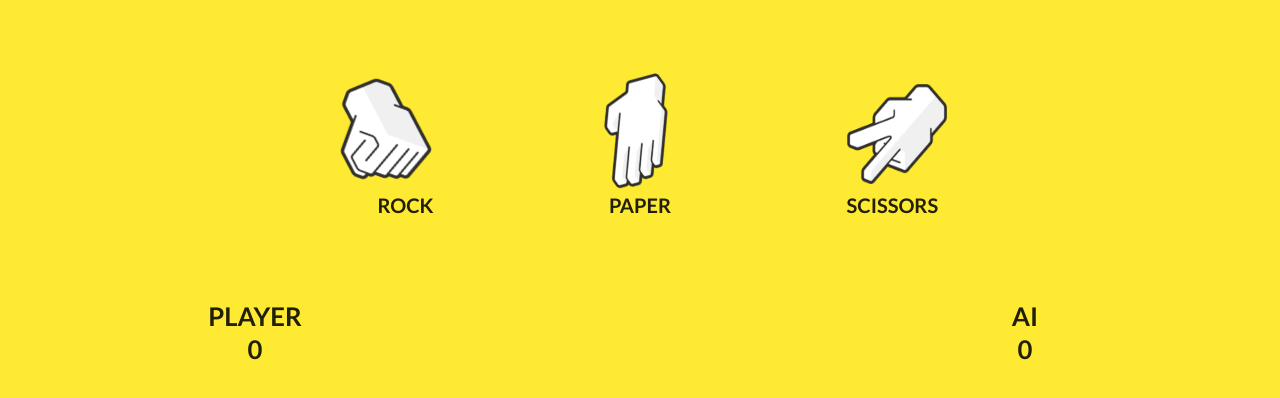
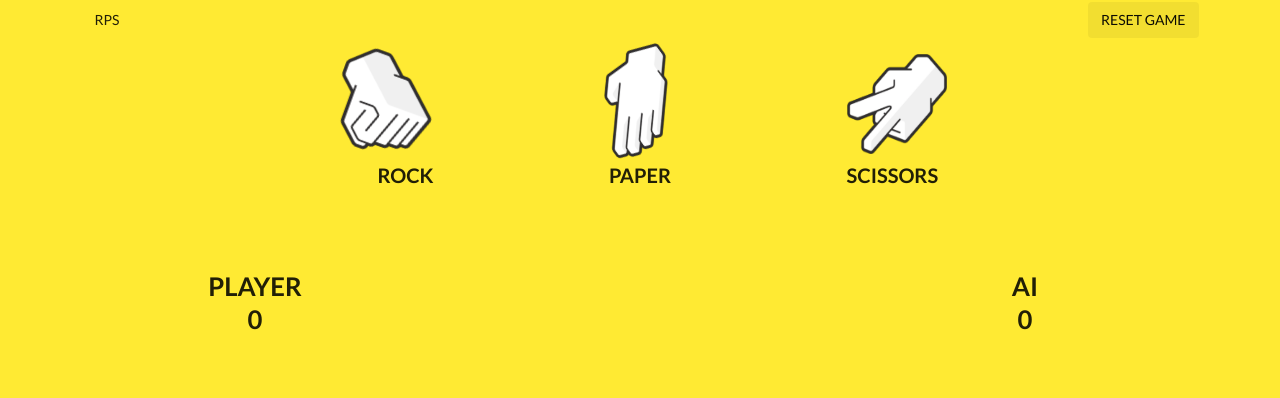
Before and after one commit to sundqvistjohan/rock-paper-scissors, a React (Create React App) app: page /rockpaperscissors in a window 1280 px wide. Shown: the top 398 px of the page. Built offline with nearby package versions, Linux system fonts and the light colour scheme.

Commit message:
Adds Header, move player selection to new Player component

```diff
--- a/package.json
+++ b/package.json
@@ -7,6 +7,7 @@
     "e2e_training_wheels": "^0.0.36",
     "react": "^16.12.0",
     "react-dom": "^16.12.0",
+    "react-router-dom": "^5.1.2",
     "react-scripts": "3.2.0"
   },
   "scripts": {
--- a/src/App.js
+++ b/src/App.js
@@ -1,9 +1,11 @@
 import React from 'react';
 import RockPaperScissors from "./RockPaperScissors"
+import Header from "./Header"
 
 function App() {
   return (
     <div className="App">
+      <Header />
       <RockPaperScissors />
     </div>
   );
--- /dev/null
+++ b/src/Header.jsx
@@ -0,0 +1,17 @@
+import React from "react"
+import { NavLink, Link } from "react-router-dom"
+
+const Header = () => {
+    return (
+        <nav className='ui secondary menu'>
+            <div className='ui container'>
+                <Link className="ui item" to ='/'>RPS</Link>
+                <div className="right menu">
+                    <NavLink id="reset" onClick={() => window.location.reload()} className="ui item" to='/'>RESET GAME</NavLink>
+                </div>
+            </div>
+        </nav>
+    )
+}
+
+export default Header
--- /dev/null
+++ b/src/Player.jsx
@@ -0,0 +1,27 @@
+import React, { Component } from "react"
+import rock from "./img/rock.png"
+import paper from "./img/paper.png"
+import scissors from "./img/scissors.png"
+
+class Player extends Component {
+    render() {
+        return (
+            <div className="row">
+                <div className="column right aligned" id="weapon">
+                    <img src={rock} class="weapon-image rock" onClick={() => this.props.choice('rock')} />
+                    <p>ROCK</p>
+                </div>
+                <div className="column" id="weapon">
+                    <img src={paper} class="weapon-image paper" onClick={() => this.props.choice('paper')} />
+                    <p>PAPER</p>
+                </div>
+                <div className="column left aligned" id="weapon">
+                    <img src={scissors} class="weapon-image" onClick={() => this.props.choice('scissors')} />
+                    <p>SCISSORS</p>
+                </div>
+            </div>
+        )
+    }
+}
+
+export default Player
--- a/src/RockPaperScissors.jsx
+++ b/src/RockPaperScissors.jsx
@@ -1,8 +1,6 @@
 import React, { Component } from "react";
 import GameRPS from "./GameRPS"
-import rock from "./img/rock.png"
-import paper from "./img/paper.png"
-import scissors from "./img/scissors.png"
+import Player from "./Player"
 
 class RockPaperScissors extends Component {
     constructor() {
@@ -63,20 +61,7 @@ class RockPaperScissors extends Component {
         return (
             <div class="ui main container">
                 <div className="ui three column grid">
-                    <div className="row">
-                        <div className="column right aligned" id="weapon">
-                            <img src={rock} class="weapon-image rock" onClick={() => this.playerSelection('rock')} />
-                            <p>ROCK</p>
-                        </div>
-                        <div className="column" id="weapon">
-                            <img src={paper} class="weapon-image paper" onClick={() => this.playerSelection('paper')} />
-                            <p>PAPER</p>
-                        </div>
-                        <div className="column left aligned" id="weapon">
-                            <img src={scissors} class="weapon-image" onClick={() => this.playerSelection('scissors')} />
-                            <p>SCISSORS</p>
-                        </div>
-                    </div>
+                    <Player choice={this.playerSelection}/>
                     <div className="row">
                         <div className="centered column">
                             <div id="round-info">
--- a/src/index.css
+++ b/src/index.css
@@ -1,5 +1,4 @@
 body {
-  padding-top: 6rem;
   -webkit-font-smoothing: antialiased;
   -moz-osx-font-smoothing: grayscale;
   background-color: rgb(255, 234, 51);
--- a/src/index.js
+++ b/src/index.js
@@ -2,5 +2,10 @@ import React from 'react';
 import ReactDOM from 'react-dom';
 import './index.css';
 import App from './App';
+import { BrowserRouter } from "react-router-dom"
 
-ReactDOM.render(<App />, document.getElementById('root'));
+ReactDOM.render((
+    <BrowserRouter>
+    <App />
+    </BrowserRouter>
+), document.getElementById('root'));
```
Also changed, not shown: 1 other file (tests, documents, lock files or other folders).
